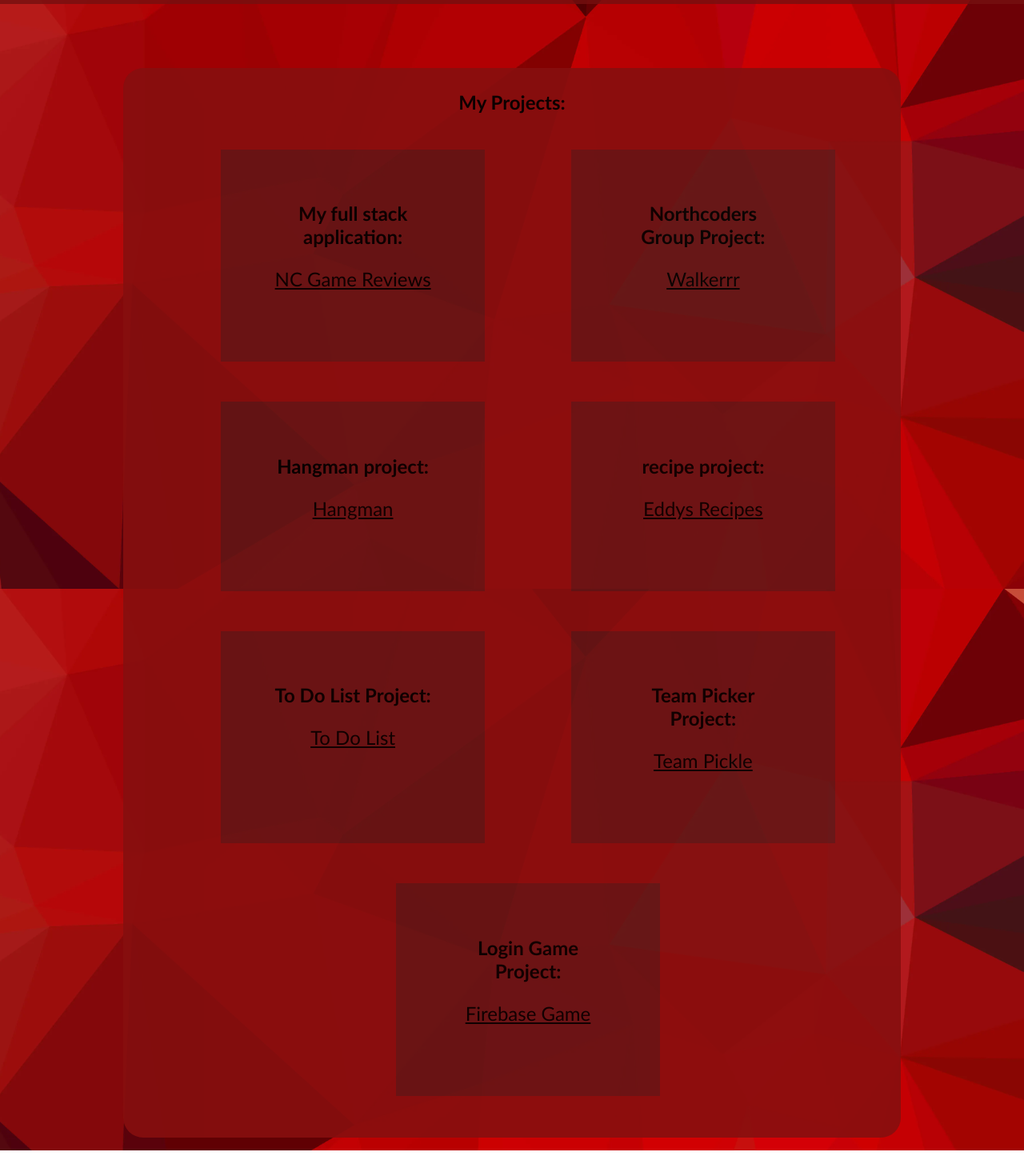
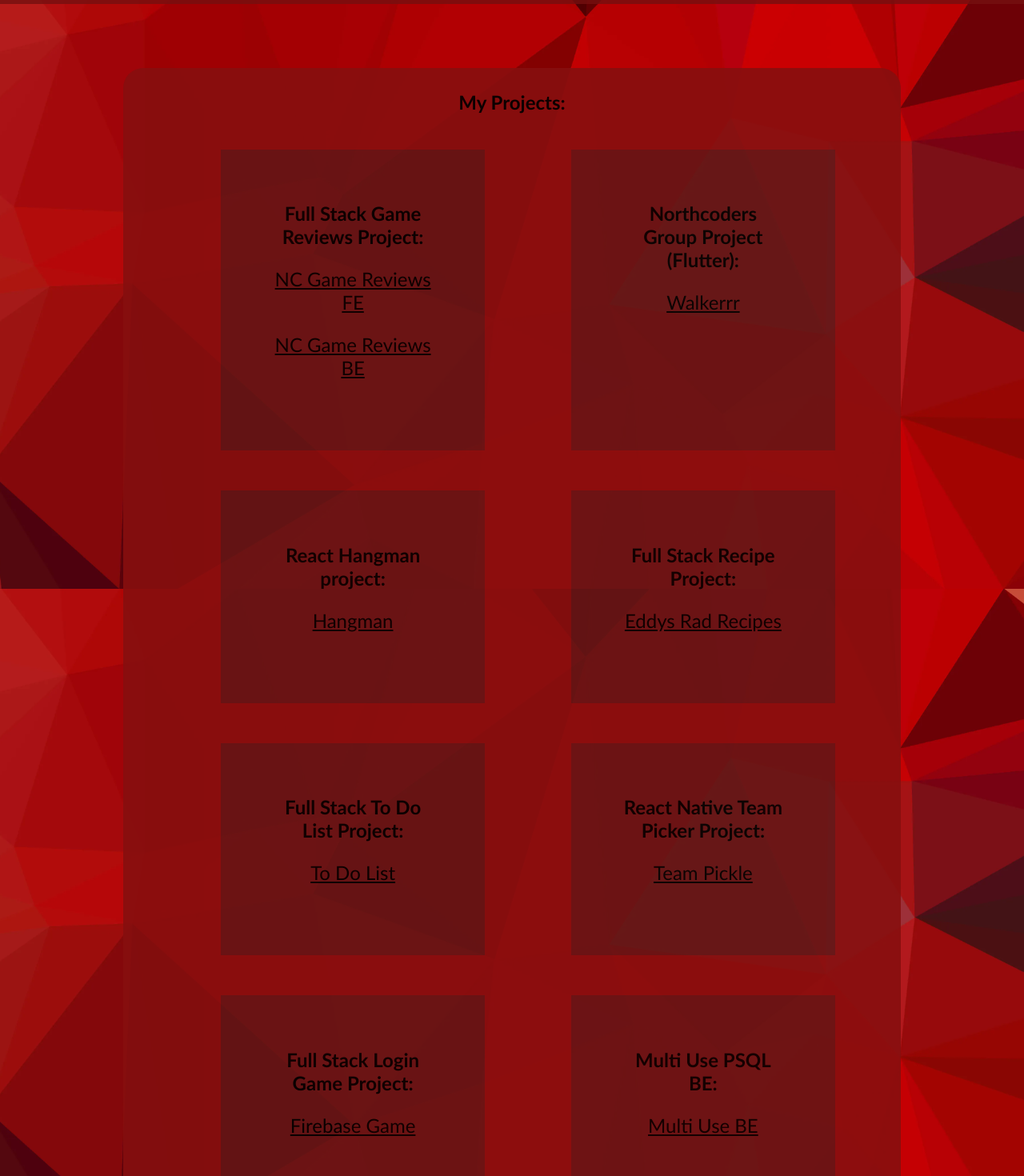
Before and after one commit to EddySafc/Portfolio-Website, a React (Create React App) app: page /projects in a window 1280 px wide. Shown: the part 64-1534 px from the top of the page at 80% size. Before the commit the page ends 1502 px from the top, so only its background shows below. Built offline with nearby package versions, Linux system fonts and the light colour scheme.

Commit message:
added in new project and tech

```diff
--- a/src/components/Projects.jsx
+++ b/src/components/Projects.jsx
@@ -4,18 +4,25 @@ const Projects = () => {
       <h1 id="sub-header">My Projects:</h1>
       <ul className="list">
         <li id="project">
-          My full stack application:{"  "}
+          Full Stack Game Reviews Project:{"  "}
           <p>
             <a
               href="https://ncgamereviews-eddyking.netlify.app"
               id="project-link"
             >
-              NC Game Reviews
+              NC Game Reviews FE
+            </a>
+            <p></p>
+            <a
+              href="https://github.com/EddySafc/Portfolio-project"
+              id="project-link"
+            >
+              NC Game Reviews BE
             </a>
           </p>
         </li>
         <li id="project">
-          Northcoders Group Project:{"  "}
+          Northcoders Group Project (Flutter):{"  "}
           <p>
             <a
               href="https://northcoders.com/projects/jan-2023/walkerrr"
@@ -26,7 +33,7 @@ const Projects = () => {
           </p>
         </li>
         <li id="project">
-          Hangman project:{"  "}
+          React Hangman project:{"  "}
           <p>
             <a
               href="https://the-adventures-of-hangman.netlify.app/"
@@ -37,15 +44,15 @@ const Projects = () => {
           </p>
         </li>
         <li id="project">
-          recipe project:{"  "}
+          Full Stack Recipe Project:{"  "}
           <p>
             <a href="https://eddys-recipes.netlify.app/" id="project-link">
-              Eddys Recipes
+              Eddys Rad Recipes
             </a>
           </p>
         </li>
         <li id="project">
-          To Do List Project:{"  "}
+          Full Stack To Do List Project:{"  "}
           <p>
             <a
               href="https://github.com/EddySafc/to-do-list-fe"
@@ -56,7 +63,7 @@ const Projects = () => {
           </p>
         </li>
         <li id="project">
-          Team Picker Project:{"  "}
+          React Native Team Picker Project:{"  "}
           <p>
             <a
               href="https://github.com/EddySafc/Team-Pickle-fe"
@@ -67,7 +74,7 @@ const Projects = () => {
           </p>
         </li>
         <li id="project">
-          Login Game Project:{"  "}
+          Full Stack Login Game Project:{"  "}
           <p>
             <a
               href="https://github.com/EddySafc/Native-Game-Firebase"
@@ -77,6 +84,17 @@ const Projects = () => {
             </a>
           </p>
         </li>
+        <li id="project">
+          Multi Use PSQL BE:{"  "}
+          <p>
+            <a
+              href="https://github.com/EddySafc/MultiUse-PSQL-be"
+              id="project-link"
+            >
+              Multi Use BE
+            </a>
+          </p>
+        </li>
       </ul>
     </section>
   );
--- a/src/components/Tech.jsx
+++ b/src/components/Tech.jsx
@@ -55,6 +55,10 @@ const Tech = () => {
           <img src="GitHub.png" alt="na" className="tech-pic"></img>
           <p>GitHub</p>
         </li>
+        <li id="tech">
+          <img src="FireBase.png" alt="na" className="tech-pic"></img>
+          <p>FireBase</p>
+        </li>
       </ul>
     </section>
   );
```
Also changed, not shown: public/FireBase.png (added).
